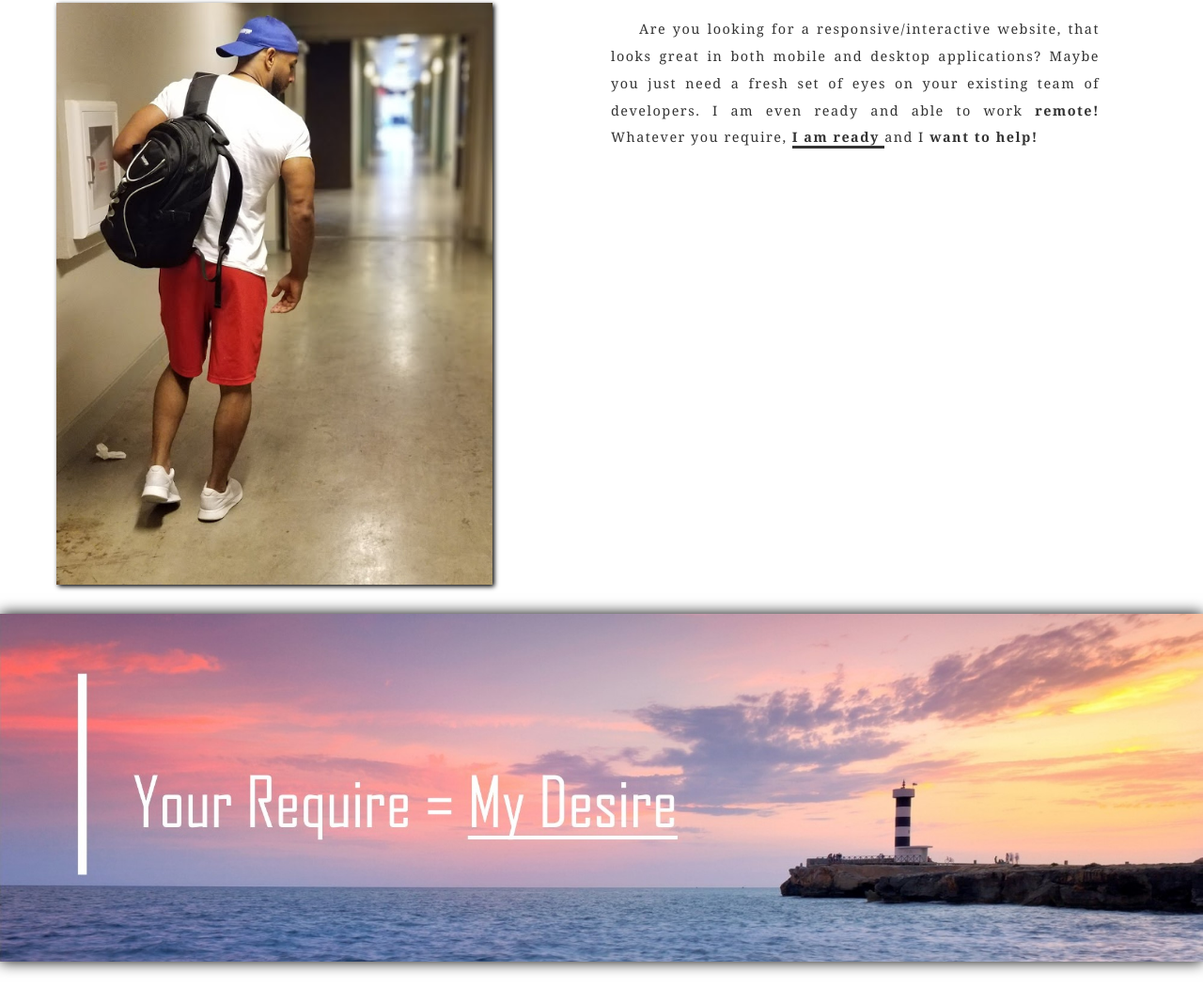
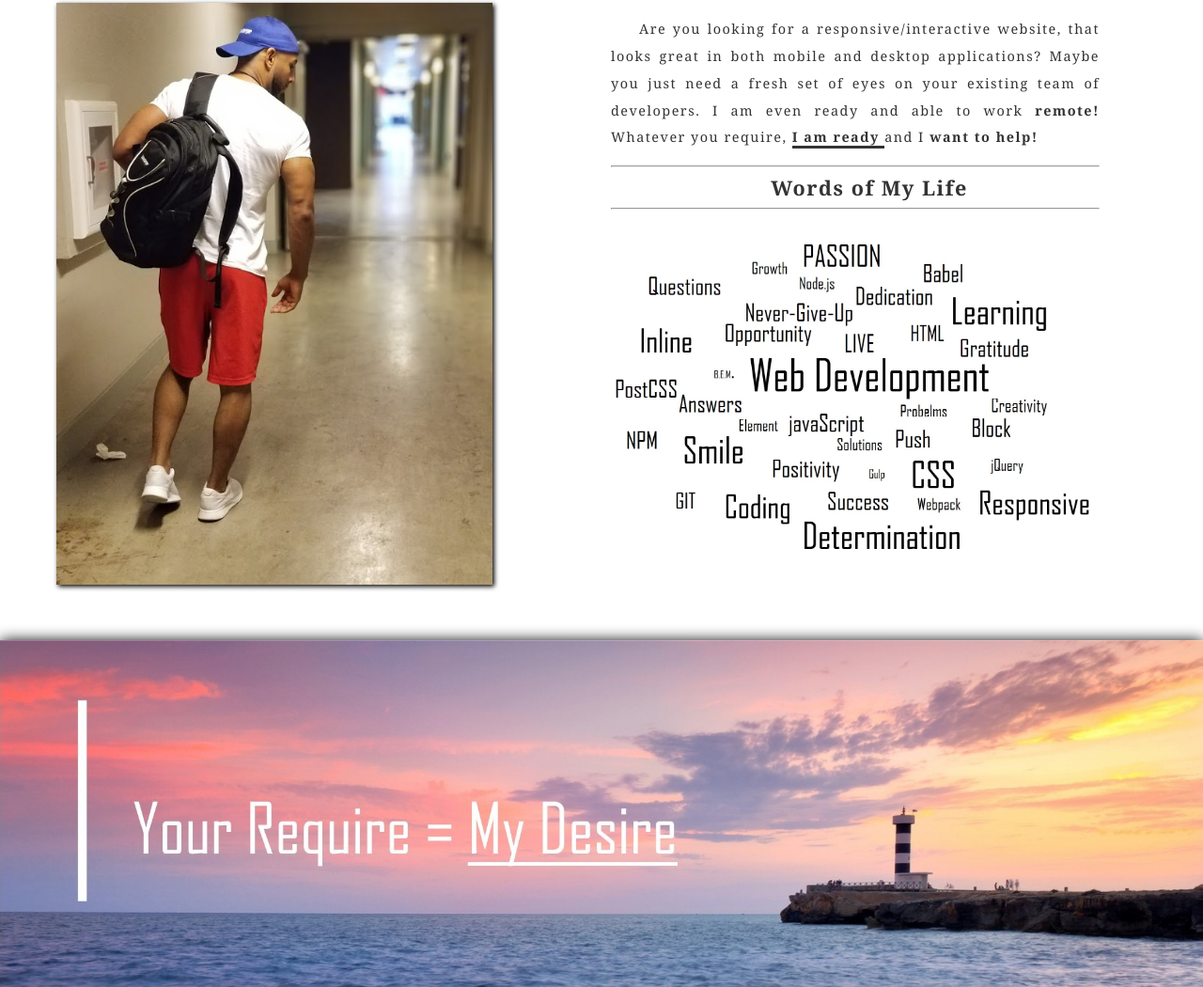
Before and after one commit to jfantasy87/my-site, a website built with webpack: page app/index.html in a window 1280 px wide. Shown: the part 2248-3298 px from the top of the page at 94% size. Built offline with nearby package versions, Linux system fonts and the light colour scheme.

Commit message:
Completed site styling.

```diff
--- a/app/assets/scripts/modules/Modal.js
+++ b/app/assets/scripts/modules/Modal.js
@@ -1,3 +1,5 @@
+														//ECMA script 6
+
 import $ from 'jquery';
 
 class Modal {
--- a/app/assets/styles/base/_global.css
+++ b/app/assets/styles/base/_global.css
@@ -21,11 +21,16 @@ u {
 	border-bottom:solid;
 }
 
-hr {
+.hr {
 	background-color:black;
 	margin:350px 0 10px 0;
 
 	@mixin atMedium {
 		margin:450px 0 10px 0;
 	}
+
+	&--web-title {
+		background-color:black;
+		margin:0 0 0 0;
+	}
 }
--- a/app/assets/styles/modules/_aspirations.css
+++ b/app/assets/styles/modules/_aspirations.css
@@ -44,6 +44,29 @@
 			}
 	}
 
+	&__word-web-title {
+		margin:0;
+		text-align:center;
+	}
+
+	&__word-web {
+		width:87%;
+		position:relative;
+		margin-top:8%;
+		margin-bottom:10%;
+		transform:scale(1.1);
+		display:block;
+		margin-left:auto;
+		margin-right:auto;
+
+
+		@mixin atMedium {
+			margin-top:10%;
+			margin-bottom:0;
+			transform:scale(1.2);
+		}
+	}
+
 	&__jacob-image {
 		width:100%;
 		box-shadow:2px 2px 5px black;
@@ -82,8 +105,9 @@
 		width:100%;
 		box-shadow:0 0 15px black;
 
+
 		@mixin atMedium {
-			transform:translateY(650px);
+			transform:translateY(16%);
 		}
 	}
 }
--- a/app/assets/styles/modules/_page-section.css
+++ b/app/assets/styles/modules/_page-section.css
@@ -1,3 +1,5 @@
+/*Gives each section a top and bottom gap to start.*/
+
 .page-section {
 	padding:40px 0;
 }
--- a/app/assets/styles/modules/_site-header.css
+++ b/app/assets/styles/modules/_site-header.css
@@ -4,6 +4,7 @@
 	width:100%;
 	transition:background-color .4s ease-out;
 
+	/*class added/targeted by jQuery to reveal site-header*/
 	&--is-expanded{
 		background-color: rgba($silver, .6);
 	}
@@ -59,6 +60,8 @@
 			transition: transform .3s ease-out;
 		}
 	}
+
+	/*icon used to close the site header after expanding */
 
 	&__menu-icon--close-x {
 		&::before {
--- a/app/assets/styles/modules/_wrapper.css
+++ b/app/assets/styles/modules/_wrapper.css
@@ -1,3 +1,5 @@
+/* gives each section a designated gutter at each horizontal end */
+
 .wrapper {
 
 	max-width: 1200px;
--- a/app/index.html
+++ b/app/index.html
@@ -121,6 +121,11 @@
 						<div class="row row__medium-6">
 							<div class="aspirations__text-content">
 								<p>Are you looking for a responsive/interactive website, that looks great in both mobile and desktop applications? Maybe you just need a fresh set of eyes on your existing team of developers. I am even ready and able to work <strong>remote!</strong> Whatever you require, <strong><u>I am ready </u></strong>and I <strong>want to help!</strong></p>
+								<hr class="hr--web-title">
+								<h2 class="aspirations__word-web-title">Words of My Life</h2>
+								<hr class="hr--web-title">
+								<img src="/assets/images/WordWeb.jpg" alt="wordWeb" class="aspirations__word-web">
+							</div>
 						</div>
 					</div>
 					<div class="aspirations__lighthouse-image-container">
@@ -129,7 +134,7 @@
 
 					<div class="row">
 						<div class="aspirations__text-content--below-image">
-							<hr>
+							<hr class="hr">
 							<h2 class="aspirations__text-content--below-image__headline">What You Can Expect</h2>
 							<p>I am a go getter who loves to find an answer to a problem, or find the knowledge required to complete a given task. If there is ever a situation where I do not have the answer, my specialty is getting the answer; absorbing the knowledge; and coming out on top, which in turn, will benefit both you and I. So far, <strong>HTML</strong> and <strong>CSS</strong>, along with many of the previously listed <strong>tools</strong> and <strong>techniques</strong> are my strong suits, and I enjoy making a page come to life through the content and styling. Also, <strong>  javaScript</strong> is something that I find exciting and I continue to extend my knowledge on so that interacting with the page can be that much more efficient, yet enjoyable for the user.</p>
 							<p>One of the things that I am all about is maintaining a positive attitude and being aware of the importance of a free spirited and uplifting work environment. I am looking forward to being a part of something great! As I continue to improve my craft I hope to spark your interest. I will continue to update this website as I learn new languages and techniques. I am excited for the future and I cannot wait to be a part of my first big project.</p>
--- a/app/temp/styles/styles.css
+++ b/app/temp/styles/styles.css
@@ -539,17 +539,22 @@ u {
 	border-bottom:solid;
 }
 
-hr {
+.hr {
 	background-color:black;
 	margin:350px 0 10px 0;
 }
 
 @media (min-width: 990px) {
 
-hr {
+.hr {
 		margin:450px 0 10px 0
 }
   }
+
+.hr--web-title {
+		background-color:black;
+		margin:0 0 0 0;
+	}
 
 .experience {
 	position:relative;
@@ -597,6 +602,8 @@ hr {
 
 	}
   }
+
+/* gives each section a designated gutter at each horizontal end */
 
 .wrapper {
 
@@ -841,6 +848,33 @@ hr {
 	}
   }
 
+.aspirations__word-web-title {
+		margin:0;
+		text-align:center;
+	}
+
+.aspirations__word-web {
+		width:87%;
+		position:relative;
+		margin-top:8%;
+		margin-bottom:10%;
+		-webkit-transform:scale(1.1);
+		        transform:scale(1.1);
+		display:block;
+		margin-left:auto;
+		margin-right:auto;
+	}
+
+@media (min-width: 990px) {
+
+.aspirations__word-web {
+			margin-top:10%;
+			margin-bottom:0;
+			-webkit-transform:scale(1.2);
+			        transform:scale(1.2)
+	}
+  }
+
 .aspirations__jacob-image {
 		width:100%;
 		-webkit-box-shadow:2px 2px 5px black;
@@ -891,10 +925,12 @@ hr {
 @media (min-width: 990px) {
 
 .aspirations__lighthouse-image-container {
-			-webkit-transform:translateY(650px);
-			        transform:translateY(650px)
+			-webkit-transform:translateY(16%);
+			        transform:translateY(16%)
 	}
   }
+
+/*Gives each section a top and bottom gap to start.*/
 
 .page-section {
 	padding:40px 0;
@@ -909,6 +945,8 @@ hr {
 
 
 }
+
+/*class added/targeted by jQuery to reveal site-header*/
 
 .site-header--is-expanded{
 		background-color: rgba(193,187,177, .6);
@@ -983,6 +1021,8 @@ hr {
 			transition: transform .3s ease-out;
 			transition: transform .3s ease-out, -webkit-transform .3s ease-out;
 		}
+
+/*icon used to close the site header after expanding */
 
 .site-header__menu-icon--close-x::before {
 			-webkit-transform:rotate(45deg) scaleX(1.25) translateY(3px);
```
Also changed, not shown: app/assets/images/WordWeb.jpg (added), app/temp/scripts/App.js.
